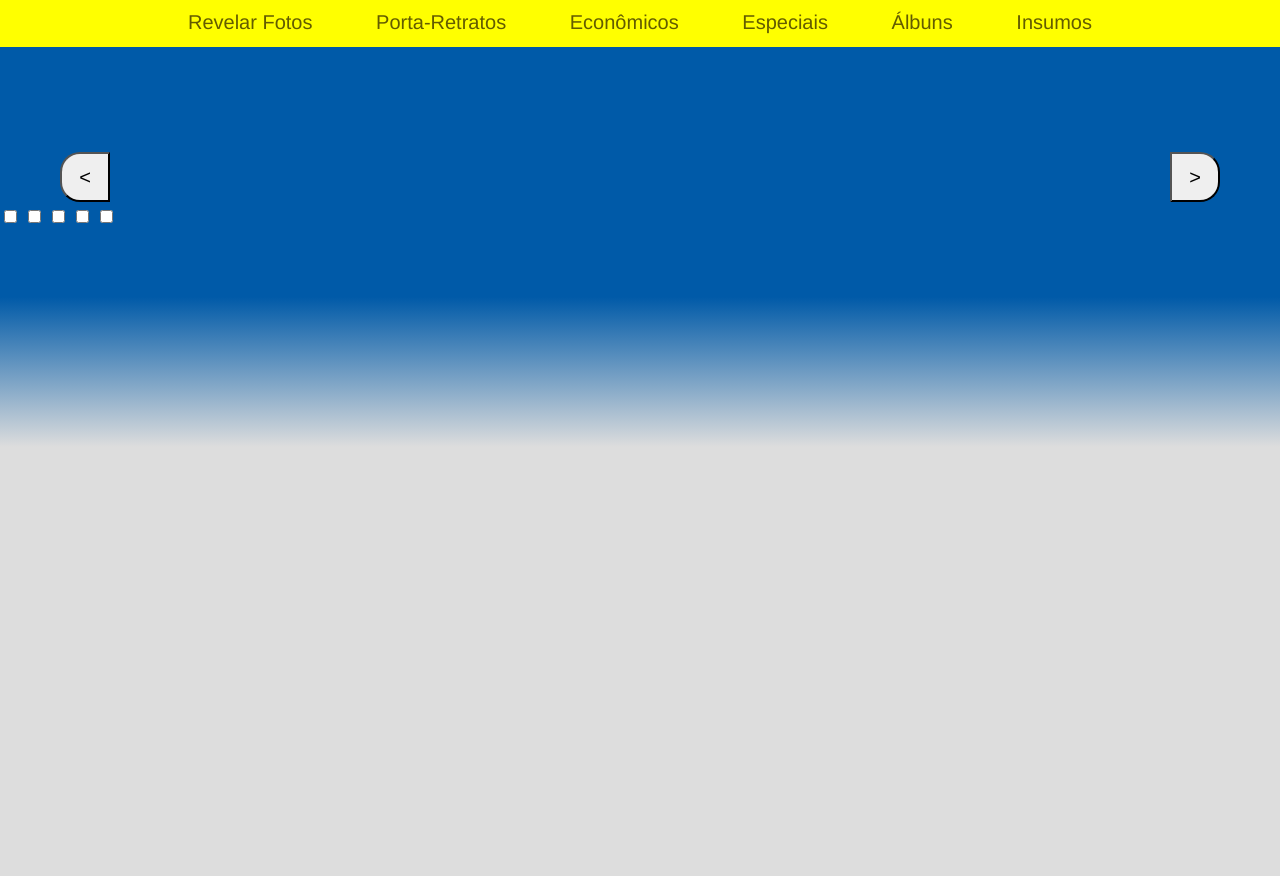
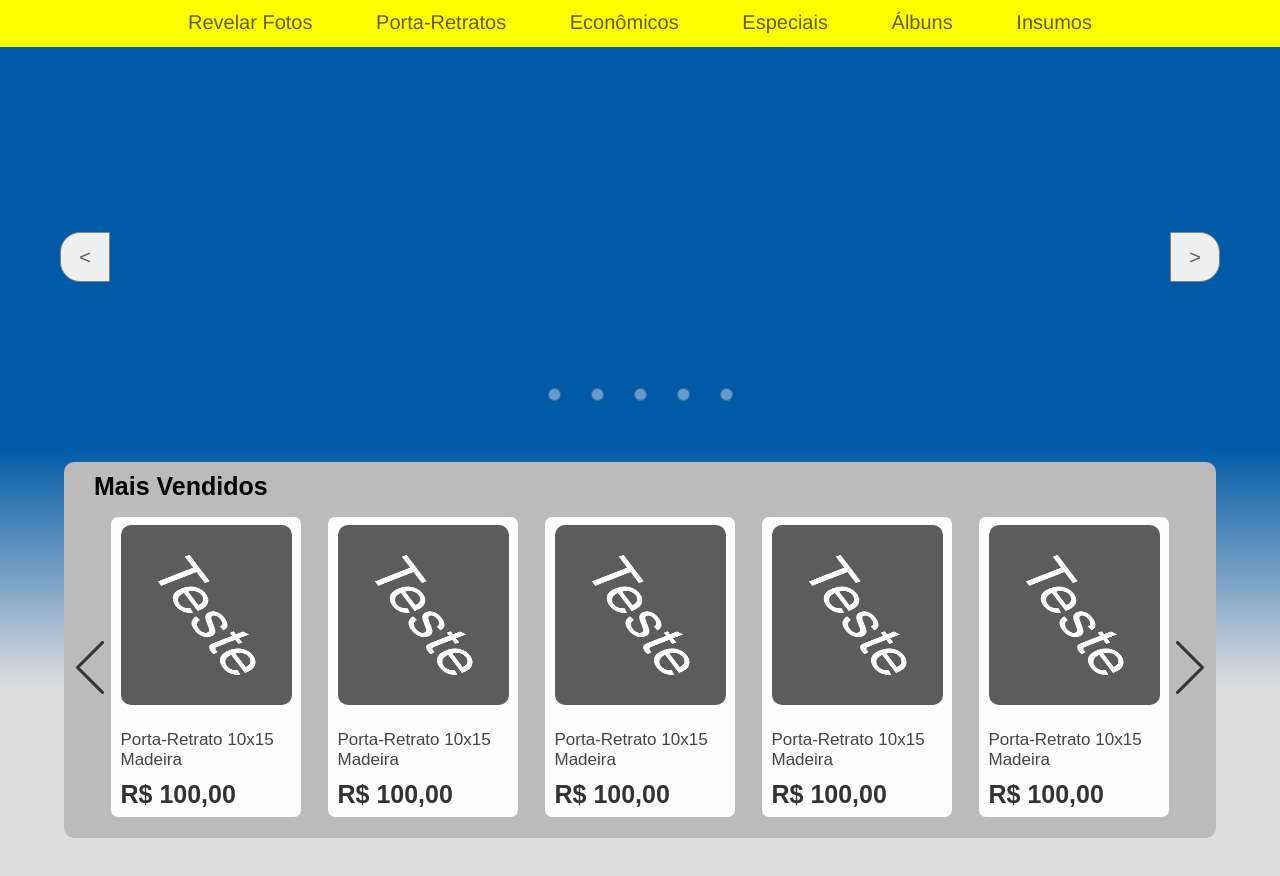
Before and after one commit to arcels1/Look_Foto, a plain HTML site: page view/index.html in a window 1280 px wide. Shown: the part 78-954 px from the top of the page. Drawn offline with Linux system fonts and the light colour scheme.

Commit message:
Banner de fundo feito, junto com o carrosel de mais vendidos

```diff
--- a/view/index.html
+++ b/view/index.html
@@ -52,23 +52,70 @@
   </header>
 
   <main>
+    <h1 class="clip">Look Foto</h1>
+    <div class="main-format">
       <div class="main-banner">
         <span class="main-banner-button-format">
           <button class="main-banner-button main-banner-button-esquerda">
             < </button>
-            <button class="main-banner-button main-banner-button-direita"> >
-
-            </button>
+              <button class="main-banner-button main-banner-button-direita"> ></button>
         </span>
         <span class="main-banner-radio">
-        <input type="checkbox" name="" id="">
-        <input type="checkbox" name="" id="">
-        <input type="checkbox" name="" id="">
-        <input type="checkbox" name="" id="">
-        <input type="checkbox" name="" id="">
+          <input class="main-banner-radio-button" type="radio" name="banner-radio" id="">
+          <input class="main-banner-radio-button" type="radio" name="banner-radio" id="">
+          <input class="main-banner-radio-button" type="radio" name="banner-radio" id="">
+          <input class="main-banner-radio-button" type="radio" name="banner-radio" id="">
+          <input class="main-banner-radio-button" type="radio" name="banner-radio" id="">
         </span>
       </div>
-    <div class="main-grid ">
+      <section class="main-card-carrousel">
+        <label class="main-card-carrousel-label" for="main-card-carrousel">Mais Vendidos</label>
+        <ul class="main-card-format">
+          <li class="card-list">
+            <a href="http://" class="card-format">
+              <img class="card-img" src="img/imagemTeste.webp" alt="">
+              <h2 class="card-title">Porta-Retrato 10x15 Madeira</h2>
+              <h3 class="card-price">R$ 100,00</h3>
+            </a>
+          </li>
+          <li class="card-list">
+            <a href="http://" class="card-format">
+              <img class="card-img" src="img/imagemTeste.webp" alt="">
+              <h2 class="card-title">Porta-Retrato 10x15 Madeira</h2>
+              <h3 class="card-price">R$ 100,00</h3>
+            </a>
+          </li>
+          <li class="card-list">
+            <a href="http://" class="card-format">
+              <img class="card-img" src="img/imagemTeste.webp" alt="">
+              <h2 class="card-title">Porta-Retrato 10x15 Madeira</h2>
+              <h3 class="card-price">R$ 100,00</h3>
+            </a>
+          </li>
+          <li class="card-list">
+            <a href="http://" class="card-format">
+              <img class="card-img" src="img/imagemTeste.webp" alt="">
+              <h2 class="card-title">Porta-Retrato 10x15 Madeira</h2>
+              <h3 class="card-price">R$ 100,00</h3>
+            </a>
+          </li>
+          <li class="card-list">
+            <a href="http://" class="card-format">
+              <img class="card-img" src="img/imagemTeste.webp" alt="">
+              <h2 class="card-title">Porta-Retrato 10x15 Madeira</h2>
+              <h3 class="card-price">R$ 100,00</h3>
+            </a>
+          </li>
+          <span class="card-button-format">
+            <button class="card-button card-button-esquerda">
+            </button>
+            <button class="card-button card-button-direita"> </button>
+          </span>
+        </ul>
+      </section>
+      <section class="">
+
+      </section>
     </div>
   </main>
 
--- a/view/styles/styles.css
+++ b/view/styles/styles.css
@@ -2,6 +2,9 @@ body {
   margin: 0;
   padding: 0;
   background-color: rgb(221, 221, 221);
+}
+.clip {
+  display: none;
 }
 header {
   padding-top: 15px;
@@ -158,13 +161,21 @@ nav {
   border: 2px solid rgb(179, 192, 0);
   border-radius: 5px;
 }
+.main-format {
+  height: 1500px;
+  display: flex;
+  position: static;
+  flex-direction: column;
+  align-items: center;
+}
 .main-banner {
+  position: relative;
   background-color: rgb(0, 90, 168);
   width: 100%;
-  height: 500px;
+  height: 800px;
   display: flex;
   flex-direction: column;
-
+  user-select: none;
   background-image: linear-gradient(
     0deg,
     rgb(221, 221, 221) 20%,
@@ -172,22 +183,30 @@ nav {
   );
 }
 .main-banner-button-format {
-  margin-top: 100px;
+  margin-top: 180px;
   height: 60px;
   display: flex;
   width: 100%;
   justify-content: space-between;
   align-items: center;
 }
+.main-grid {
+  height: 2000px;
+}
+
 .main-banner-button {
   width: 50px;
   height: 50px;
   margin: 0px 60px;
-
+  border: 1px solid grey;
   font-family: "Franklin Gothic Medium", "Arial Narrow", Arial, sans-serif;
   font-weight: 100;
   font-size: 20px;
-  color: rgb(0, 0, 0);
+  color: rgb(90, 90, 90);
+  user-select: none;
+}
+.main-banner-button:hover {
+  background-color: rgb(211, 211, 211);
 }
 .main-banner-button-direita {
   border-radius: 0px 20px 20px 0px;
@@ -195,6 +214,118 @@ nav {
 .main-banner-button-esquerda {
   border-radius: 20px 0px 0px 20px;
 }
-.main-grid {
-  height: 2000px;
+.main-banner-radio {
+  margin: 0px auto;
+  margin-top: 100px;
 }
+.main-banner-radio-button {
+  width: 15px;
+  margin: 0px 12px;
+  border: 0px;
+  opacity: 40%;
+}
+.main-banner-radio-button:hover {
+  transition: 400ms;
+  opacity: 100%;
+}
+.main-card-carrousel {
+  width: 90%;
+  border-radius: 10px;
+  padding-top: 10px;
+  padding-bottom: 5px;
+  position: absolute;
+  top: 540px;
+  z-index: 1;
+  background-color: rgb(187, 187, 187);
+}
+.main-card-carrousel-label {
+  font-family: Arial, Helvetica, sans-serif;
+  font-size: 25px;
+  font-weight: 700;
+  margin: 0px 30px;
+}
+.main-card-format {
+  position: relative;
+  z-index: 2;
+  display: flex;
+  align-items: center;
+  padding: 0px 20px;
+  justify-content: space-evenly;
+}
+.card-list {
+  list-style-type: none;
+}
+.card-format {
+  border-radius: 7px;
+  display: flex;
+  justify-content: center;
+  align-items: center;
+  flex-direction: column;
+  text-decoration: none;
+
+  width: 190px;
+  height: 300px;
+  background-color: rgb(253, 253, 253);
+}
+.card-img {
+  border-radius: 10px;
+  width: 90%;
+  height: 60%;
+  margin-bottom: 15px;
+}
+.card-title {
+  user-select: none;
+  width: 90%;
+  margin: 10px 15px;
+  font-size: 17px;
+  color: rgb(68, 68, 68);
+  font-family: Arial, "Helvetica Neue", Helvetica, sans-serif;
+  font-weight: 300;
+}
+.card-price {
+  user-select: none;
+  width: 90%;
+  margin: 0px 15px;
+  font-family: Arial, "Helvetica Neue", Helvetica, sans-serif;
+  font-weight: 600;
+  text-align: left;
+  font-size: 25px;
+  color: rgb(51, 51, 51);
+}
+.card-button-format {
+  z-index: 3;
+  position: absolute;
+  display: flex;
+  justify-content: space-between;
+  width: 99%;
+}
+.card-button {
+  width: 40px;
+  height: 60px;
+  margin: 0px 0px;
+  border: 0px solid transparent;
+  font-family: "Franklin Gothic Medium", "Arial Narrow", Arial, sans-serif;
+  font-weight: 100;
+  font-size: 0px;
+  background-color: transparent;
+  color: rgb(90, 90, 90);
+
+  user-select: none;
+}
+.card-button:hover {
+  opacity: 70%;
+}
+.card-button-direita {
+  border-radius: 0px 20px 20px 0px;
+  background-size: 70%;
+  background-position: center;
+  background-repeat: no-repeat;
+  background-image: url(../img/direitabuttonchardicon.svg);
+}
+.card-button-esquerda {
+  border-radius: 20px 0px 0px 20px;
+  background-size: 70%;
+  background-position: center;
+  background-repeat: no-repeat;
+  background-image: url(../img/esquerdabuttonchardicon.svg);
+}
```
Also changed, not shown: view/img/direitabuttonchardicon.svg (added), view/img/esquerdabuttonchardicon.svg (added), view/img/imagemTeste.webp (added). Lines whose indentation alone changed are shown as unchanged.
